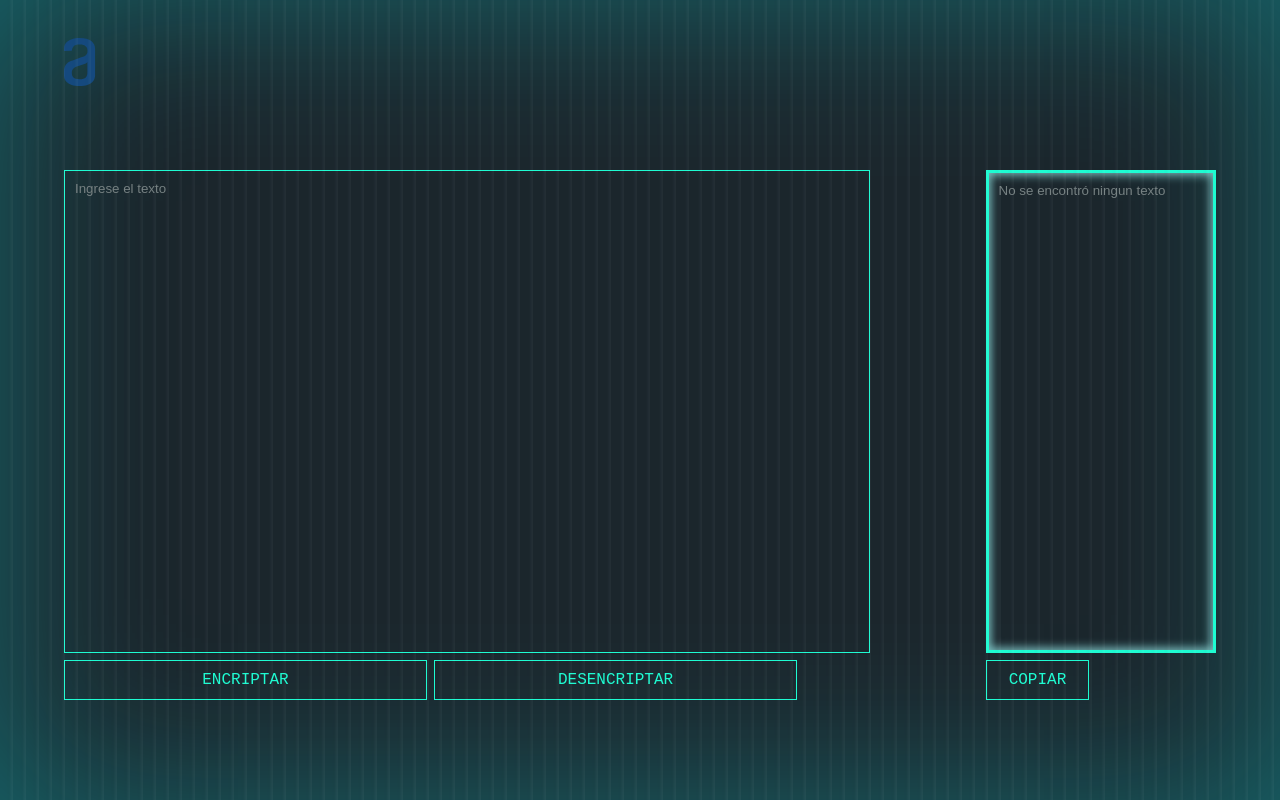
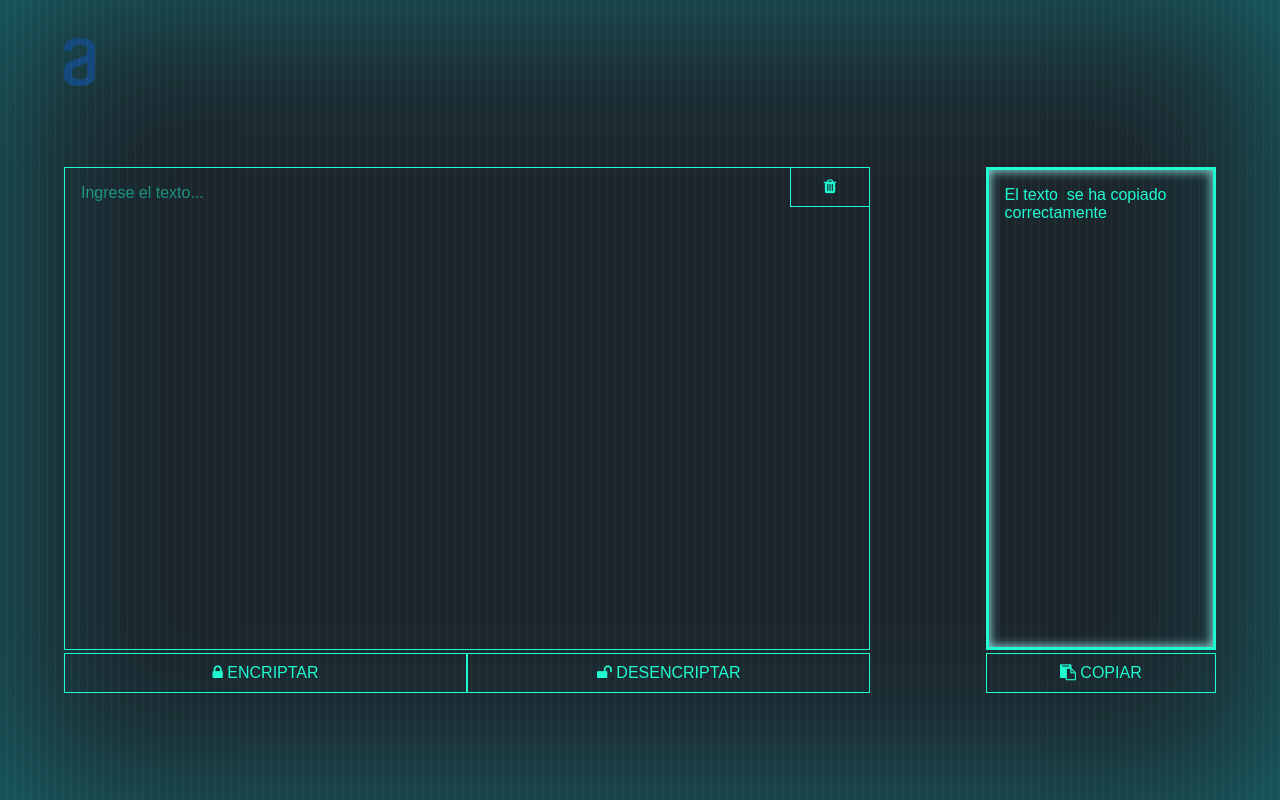
Before and after one commit to Maxortega19/Challenge-ONE-Encriptador-de-Texto, a plain HTML site: page index.html in a window 1280 px wide. Both pictures are taken after a click on the button "COPIAR". Drawn offline with Linux system fonts and the light colour scheme.

Commit message:
Validaciones de Mayusculas y acentos

```diff
--- a/css/style.css
+++ b/css/style.css
@@ -1,7 +1,13 @@
 :root {
-    --rojoviejo: #ff4d4d;
-    --rojo: #14fdce;
+    --celeste: #7Cbdbd;
+    --turquesa: #14fdce;
+    --blue: #111117;
+    --shadow: rgba(0, 255, 255, 0.2);
 }
+
+
+@import url('https://fonts.googleapis.com/css2?family=Orbitron&family=Share+Tech+Mono&display=swap');
+
 
 /*universal setting for no body margins*/
 * {
@@ -13,18 +19,15 @@
     font-family: 'Orbitron', sans-serif;
 }
 
-@import url('https://fonts.googleapis.com/css2?family=Orbitron&family=Share+Tech+Mono&display=swap');
+html {
+    overflow: hidden;
+}
 
 html,
 body {
     height: 100%;
-    color: var(--rojo);
-    font-size: 26px;
-    font-weight: 300;
-
-
-    background: #111117;
-    box-shadow: 0 0 300px rgba(0, 255, 255, 0.2) inset;
+    background: var(--blue);
+    box-shadow: 0 0 12rem  var(--shadow) inset;
     animation-name: glowing;
     animation-duration: 5s;
     animation-timing-function: ease-in-out;
@@ -52,11 +55,11 @@ main {
     padding: 3% 5%;
 }
 
-.entrada {
+.in {
     width: 70%;
 }
 
-.salida {
+.out {
     width: 20%;
 }
 
@@ -68,52 +71,106 @@ footer {
     text-align: center;
 }
 
+p{
+    color: var(--turquesa);
+    font-size: 0.6rem;
+    padding: 10px;
+}
+
+/* AAAAAAAAAAAAAAAAAAAAAAAAAAAAAAA */
+section>textarea::placeholder, .textarea-container>textarea::placeholder  {
+    /* Modern browsers */
+    color: var(--turquesa);
+    opacity: 0.5;
+}
 
 
-/* AAAAAAAAAAAAAAAAAAAAAAAAAAAAAAA */
-.chat-textarea {
+textarea {
     background-color: transparent;
-    font-size: px;
-    color: var(--rojo);
-    padding: 10px;
+    font-size: 1rem;
+    color: var(--turquesa);
+    padding: 1rem;
     width: 100%;
     height: 100%;
     resize: none;
-    border: solid 1px var(--rojo);
+    border: solid 1px var(--turquesa);
+    transition: all 0.6s linear;
+    box-sizing: border-box;
+  }
+
+  textarea:focus {
+    outline: none;
+    border: solid 3px var(--turquesa);
+    box-shadow: 0px 0px 10px 2px var(--celeste) inset;
+}
+
+.textarea-container {
+    position: relative;
+    width: 100%;
+    height: 100%;
+    margin-bottom: 3px;
 }
 
 
+  .textarea-container textarea {
+    background-color: transparent;
+    font-size: 1rem;
+    color: var(--turquesa);
+    padding: 1rem;
+    width: 100%;
+    height: 100%;
+    resize: none;
+    border: solid 1px var(--turquesa);
+    transition: all 0.6s linear;
+    box-sizing: border-box;
+  }
 
 
-.chat-textarea:focus {
+.textarea-container textarea:focus {
     outline: none;
-    border: solid 3px var(--rojo);
-    box-shadow: 0px 0px 10px 2px #7Cbdbd inset;
+    border: solid 3px var(--turquesa);
+    box-shadow: 0px 0px 10px 2px var(--celeste) inset;
+}
+
+  .textarea-container button {
+    position: absolute;
+    top: 0;
+    right: 0;
+    width: 10%;
+  }
 
 
+.btns-container,
+.btn-container {
+    display: flex;
+    width: 100%;
+    justify-content: center;
 }
 
-.chat-textarea:hover {
-    outline: none;
-
-
+button {
+    background: transparent;
+    padding: 10px 18px;
+    border: 1px solid var(--turquesa);
+    font-family: 'Orbitron', sans-serif;
+    font-size: 1rem;
+    font-weight: 400;
+    width: 50%;
+    color: var(--turquesa);
+    transition: all 0.6s linear;
 }
 
-
-
-.button {
-    background: transparent;
-    padding: 10px 18px;
-    border: 1px solid var(--rojo);
-    font-family: 'Share Tech Mono', monospace;
-    font-size: 16px;
-    font-weight: 400;
-    width: 45%;
-    color: var(--rojo);
+.btns-container>button {
+    width: 50%;
 }
 
-.button:hover{
-    border: solid 3px var(--rojo);
+.btn-container>button {
+    width: 100%;
+}
+
+button:hover {
+    color: var(--blue);
+    background: var(--turquesa);
+
 }
 
 
@@ -178,8 +235,8 @@ footer {
         justify-content: center;
     }
 
-    .entrada,
-    .salida {
+    .in,
+    .out {
         margin-bottom: 20%;
         width: 100%;
     }
--- a/index.html
+++ b/index.html
@@ -6,6 +6,7 @@
     <meta http-equiv="X-UA-Compatible" content="IE=edge">
     <meta name="viewport" content="width=device-width, initial-scale=1.0">
     <link rel="stylesheet" href="css/style.css">
+    <link rel="stylesheet" href="https://cdnjs.cloudflare.com/ajax/libs/font-awesome/4.7.0/css/font-awesome.min.css">
     <title>ENCRIPTADOR </title>
 </head>
 
@@ -18,19 +19,24 @@
 
     <main>
 
-        <section class="entrada">
-            <textarea class="chat-textarea" name="text-in" placeholder="Ingrese el texto" id="text-in"
-                ></textarea>
-            <div>
-                <button id="btn-encrip" class="button">ENCRIPTAR</button>
-                <button id="btn-desencrip" class="button">DESENCRIPTAR</button>
+        <section class="in">
+            <div class="textarea-container">
+                <textarea name="text-in" placeholder="Ingrese el texto..." id="text-in"></textarea>
+                <button id="btn-limpiar"><i class="fa fa-trash"></i></button>
+            </div>
+            <div class="btns-container">
+                <button id="btn-encrip"><i class="fa fa-lock"></i> ENCRIPTAR</button>
+                <button id="btn-desencrip"><i class="fa fa-unlock"></i> DESENCRIPTAR</button>
             </div>
         </section>
 
-        <section class="salida">
-            <textarea class="chat-textarea" name="text-out" placeholder="No se encontró ningun texto"
-                id="text-out" readonly></textarea>
-                <button id="btn-copy" class="button">COPIAR</button>
+        <section class="out">
+            <div class="textarea-container">
+            <textarea name="text-out" placeholder="No se encontró ningún texto" id="text-out" readonly></textarea>
+        </div>
+            <div class="btn-container">
+                <button id="btn-copy"><i class="fa fa-clipboard"></i> COPIAR</button>
+            </div>
         </section>
 
     </main>
--- a/js/script.js
+++ b/js/script.js
@@ -12,13 +12,15 @@ La letra "u" es convertida para "ufat"
 
 /* Declaración de variables */
 
-let textin = document.getElementById("text-in");
-let textout = document.getElementById("text-out");
+let textIn = document.getElementById("text-in");
+let textOut = document.getElementById("text-out");
 let btnEncriptar = document.getElementById("btn-encrip");
 let btnDesencriptar = document.getElementById("btn-desencrip");
 let btnCopiar = document.getElementById("btn-copy");
-textin.focus();
+let btnLimpiar = document.getElementById("btn-limpiar");
 
+
+textIn.focus();
 
 //Al presionar el botón llamamos a la funcion de encriptar
 btnEncriptar.addEventListener("click", encriptar);
@@ -28,12 +30,20 @@ btnDesencriptar.addEventListener("click", desencriptar);
 btnCopiar.addEventListener("click", copiar);
 
 
-
-
 //Funciones
+function validar(texto) {
+    // Se transforma a boolean ya que match devuelve las mayusculas o sino null
+    //A-Z mayuscula y los codigos son los acentos
+    let mayus = Boolean(texto.match(/[A-Z\u00E0-\u00FC]/));
+    return mayus;
+  }
 
 function encriptar() {
-    let textoEncriptado = textin.value; //se accede al valor del objeto
+    let textoEncriptado = textIn.value; //se accede al valor del objeto
+    if(validar(textoEncriptado) == true){
+        textIn.value = "Sólo se aceptan minúsculas y palabras sin acento";
+    }
+    else{
         textoEncriptado = textoEncriptado.replace(/e/img, "enter"); // i: mayuscula o minúscula g: busca mas de una m: busca en mas de una linea
         textoEncriptado = textoEncriptado.replace(/i/img, "imes");
         textoEncriptado = textoEncriptado.replace(/a/img, "ai");
@@ -41,13 +51,15 @@ function encriptar() {
         textoEncriptado = textoEncriptado.replace(/u/img, "ufat");
         textoEncriptado = textoEncriptado.replace(/''/img, "");
 
-    textout.innerHTML = textoEncriptado;
-    textout.focus();
+        textOut.innerHTML = textoEncriptado;
+        textOut.focus();
+    }
+
 
 }
 
 function desencriptar() {
-    let textoEncriptado = textin.value; //
+    let textoEncriptado = textIn.value; //
     textoEncriptado = textoEncriptado.replace(/enter/img, "e");
     textoEncriptado = textoEncriptado.replace(/imes/img, "i");
     textoEncriptado = textoEncriptado.replace(/ai/img, "a");
@@ -55,19 +67,16 @@ function desencriptar() {
     textoEncriptado = textoEncriptado.replace(/ufat/img, "u");
     textoEncriptado = textoEncriptado.replace(/''/img, "");
 
-    textout.innerHTML = textoEncriptado;
-    textout.focus();
+    textOut.innerHTML = textoEncriptado;
+    textOut.focus();
 }
 
 function copiar() {
+    // Select the text field
+    textOut.select();
+    textOut.setSelectionRange(0, 99999); // For mobile devices
+    // Copy the text inside the text field
+    navigator.clipboard.writeText(textOut.value);
 
-    // Select the text field
-    textout.select();
-    textout.setSelectionRange(0, 99999); // For mobile devices
-
-    // Copy the text inside the text field
-    navigator.clipboard.writeText(textout.value);
-
-    // Alert the copied text
-    alert("Copied the text: " + textout.value);
+    textOut.innerHTML = "El texto " + textOut.value + " se ha copiado correctamente";
 }
```
Lines whose indentation alone changed are shown as unchanged.
